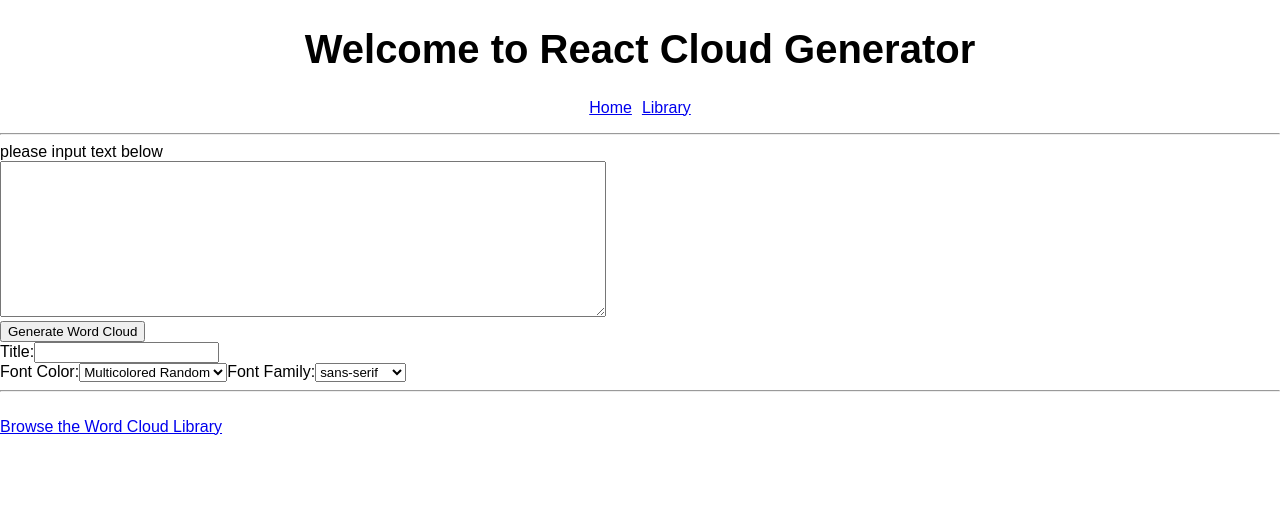
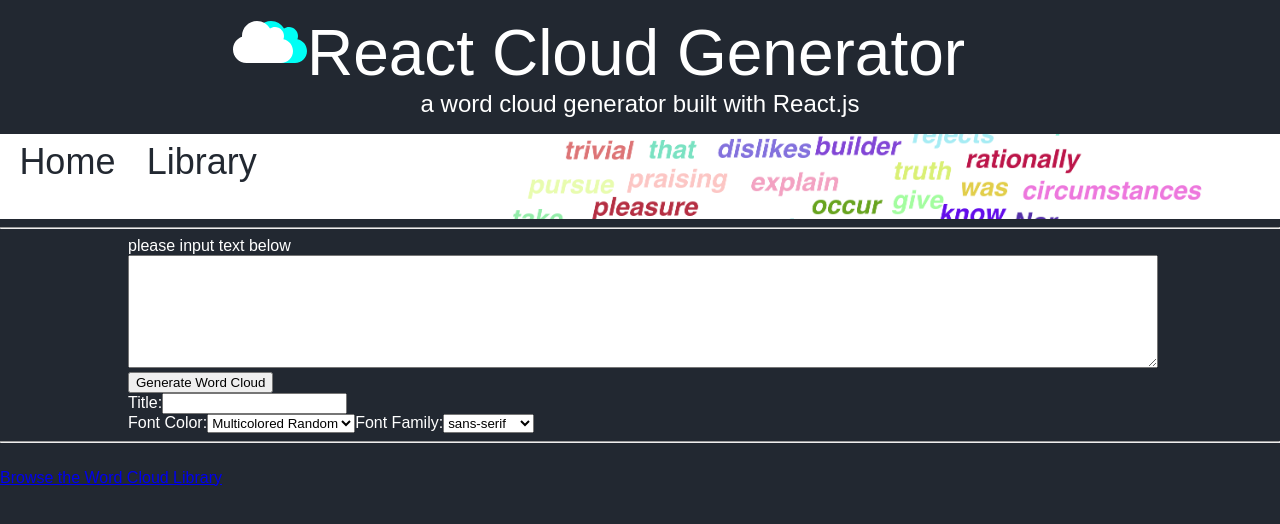
Before and after one commit to owcollier/react-cloud-generator, a React app: page / in a window 1280 px wide. Built offline with nearby package versions, Linux system fonts and the light colour scheme; no server answers; a web font is replaced by a local one.

Commit message:
styles updated for top-nav and body, unnecessary use strict removed from config to resolve console warning, image added for landing page, some styling updated for word cloud generator form but needs updating

```diff
--- a/public/index.html
+++ b/public/index.html
@@ -10,8 +10,10 @@
     -->
     <link rel="manifest" href="%PUBLIC_URL%/manifest.json">
     <link rel="shortcut icon" href="%PUBLIC_URL%/favicon.ico">
+    <link rel="stylesheet" href="https://use.typekit.net/ptz6wjh.css">
     <link rel="stylesheet" type="text/css" href="https://cdnjs.cloudflare.com/ajax/libs/slick-carousel/1.6.0/slick.min.css" />
     <link rel="stylesheet" type="text/css" href="https://cdnjs.cloudflare.com/ajax/libs/slick-carousel/1.6.0/slick-theme.min.css" />
+    <script defer src="https://use.fontawesome.com/releases/v5.0.8/js/all.js"></script>
     <!--
       Notice the use of %PUBLIC_URL% in the tags above.
       It will be replaced with the URL of the `public` folder during the build.
--- a/src/components/generator-form/generator-form.css
+++ b/src/components/generator-form/generator-form.css
@@ -1,4 +1,9 @@
 .textArea {
-  width: 600px;
-  height: 150px;
+  width: 100%;
+  height: 8em;
 }
+
+form {
+  margin-left: 10%;
+  margin-right: 10%;
+}
--- a/src/components/top-nav/top-nav.css
+++ b/src/components/top-nav/top-nav.css
@@ -1,19 +1,137 @@
-nav-container {
-    width: 80%;
-    display: block
+.nav-container {
+    width: 100%;
+    display: flex;
 }
 
-h1 {
-    font-size: 40px;
-    text-align: center
+.nav-flex-1, .nav-flex-2 {
+    width: 50%;
+    max-height: 14em;
 }
 
-ul {
-    text-align: center
+.nav-flex-1 {
+    display: block;
+}
+
+.nav-flex-2 {
+    background-image: url('../../images/ReactCloud.png');
+    background-color: white;
+    background-attachment: fixed;
+    background-size: 60%;
+    background-position: 150% -20%;
+    background-repeat: no-repeat;
+}
+
+.header-text-div {
+    margin-top: 1em;
+    margin-bottom: 1em;
+    margin-left: 0;
+    margin-right: 0;
+}
+
+.header-text-div h1 {
+    padding: 0;
+    font-size: 64px;
+    font-weight: 400;
+    margin:0;
+}
+
+.header-text-inner {
+    display: flex;
+    justify-content: center;
+    margin-right: 10%;
+}
+
+.header-icon {
+    display: inline-block;
+    font-size: 48px;
+    text-align: center;
+}
+
+.header-icon-1 {
+    position: relative;
+    left: 38%;
+}
+
+.header-icon-2 {
+    color: #00FFF5;
+}
+
+.header-span {
+    display: block;
+    text-align: center;
+    font-size: 24px;
+}
+
+.nav {
+    font-size: 36px;
+    margin-top: 0.2em;
+    margin-left: 0.2em;
+    margin-right: 0;
+    text-decoration: none;
 }
 
 .nav-items {
     display:inline;
+    margin-left: 0.2em;
+    margin-right: 0.2em;
     padding: 5px;
-    text-align: center
 }
+
+.nav-items a {
+    color: #222831;
+    text-decoration: none;
+    /* text-shadow: 0px 0px 4px #00FFF5; */
+}
+
+@media (max-width: 1400px) {
+    .nav-container {
+        flex-direction: column;
+    }
+
+    .nav-flex-1, .nav-flex-2 {
+        width: 100%;
+        max-height: 10em;
+    }
+
+    .nav-flex-2 {
+        background-size: 90%;
+        background-position: 200% 0;
+    }
+}
+
+@media (max-width: 800px) {
+    .header-text-div h1 {
+        font-size: 28px;
+        font-weight: 800;
+    }
+
+    .header-icon {
+        font-size: 24px;
+    }
+
+    .header-span {
+        display: block;
+        text-align: center;
+        font-size: 18px;
+    }
+
+   .header-text-div {
+        margin-left: 0.4em;
+        margin-right: 0.4em;
+   }
+}
+
+@media (max-width: 700px) {
+
+    .nav-items {
+        display:inline;
+        margin-left: 0.1em;
+        margin-right: 0.1em;
+        padding: 5px;
+    }
+
+    .nav-flex-2 {
+        background-size: 80%;
+        background-position: 150% 0%;
+    }
+}
--- a/src/components/top-nav/top-nav.js
+++ b/src/components/top-nav/top-nav.js
@@ -11,18 +11,49 @@
       let headerMessage = null;
 
       if (view === 'library') {
-        headerMessage = <h1>React Cloud Library</h1>
+        headerMessage =
+        <div className="header-text-div">
+            <div className="header-text-inner">
+                <div className="header-icon">
+                    <span className="fas fa-cloud header-icon-1"></span>
+                    <span className="fas fa-cloud header-icon-2"></span>
+                </div>
+                <h1>React Cloud Library</h1>
+            </div>
+        </div>
       }
       else if (view === 'home') {
-        headerMessage = <h1>Welcome to React Cloud Generator</h1>
+        headerMessage =
+        <div className="header-text-div">
+            <div className="header-text-inner">
+                <div className="header-icon">
+                    <span className="fas fa-cloud header-icon-1"></span>
+                    <span className="fas fa-cloud header-icon-2"></span>
+                </div>
+                <h1>React Cloud Generator</h1>
+            </div>
+            <span className="header-span">a word cloud generator built with React.js</span>
+        </div>
       }
       else {
-        headerMessage = <h1>React Cloud Generator</h1>
+        headerMessage =
+        <div className="header-text-div">
+            <div className="header-text-inner">
+                <div className="header-icon">
+                    <span className="fas fa-cloud header-icon-1"></span>
+                    <span className="fas fa-cloud header-icon-2"></span>
+                </div>
+                <h1>React Cloud Generator</h1>
+            </div>
+        </div>
       }
 
     return (
       <div className="nav-container">
+        <div className="nav-flex-1">
             {headerMessage}
+        </div>
+        <div className="nav-flex-2">
             <nav>
                 <ul className="nav">
                     <li className="nav-items">
@@ -30,6 +61,7 @@
                             Home
                         </a>
                     </li>
+                    <span>|</span>
                     <li className="nav-items">
                         <a href="#library" className="library" onClick={() => props.dispatch(fetchClouds())}>
                             Library
@@ -38,6 +70,7 @@
                 </ul>
             </nav>
         </div>
+    </div>
   );
 }
 const mapStateToProps = state => ({
--- a/src/config.js
+++ b/src/config.js
@@ -1,4 +1,3 @@
-'use strict';
 
 module.exports = {
   API_BASE_URL:
--- a/src/index.css
+++ b/src/index.css
@@ -1,5 +1,7 @@
 body {
   margin: 0;
   padding: 0;
-  font-family: sans-serif;
+  font-family: "franklin-gothic-urw-comp",sans-serif;
+  background-color: #222831;
+  color: white;
 }
```
Also changed, not shown: src/images/ReactCloud.png (added). Lines whose indentation alone changed are shown as unchanged.
